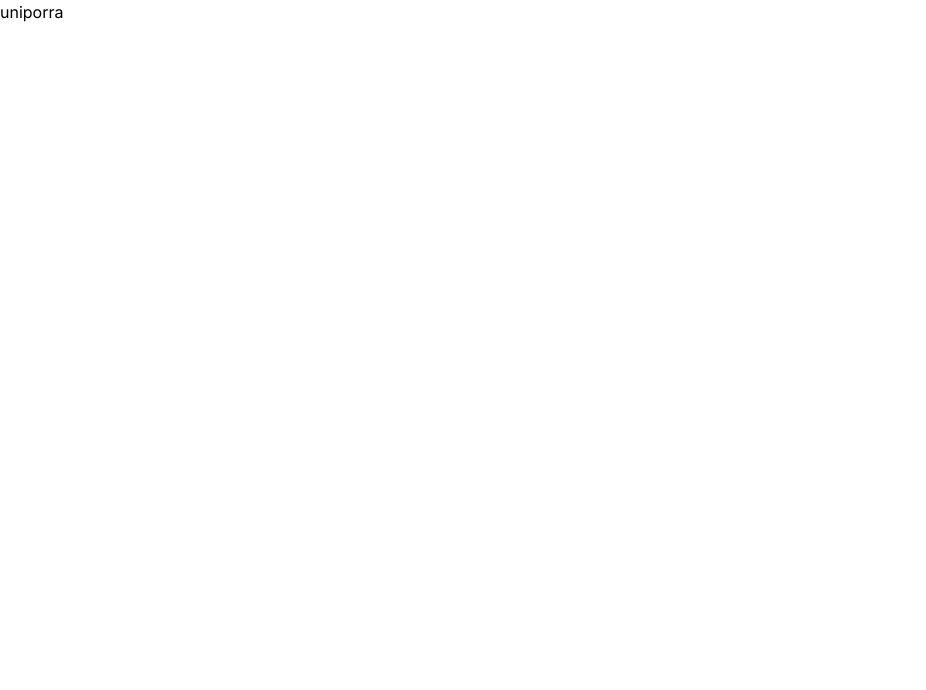
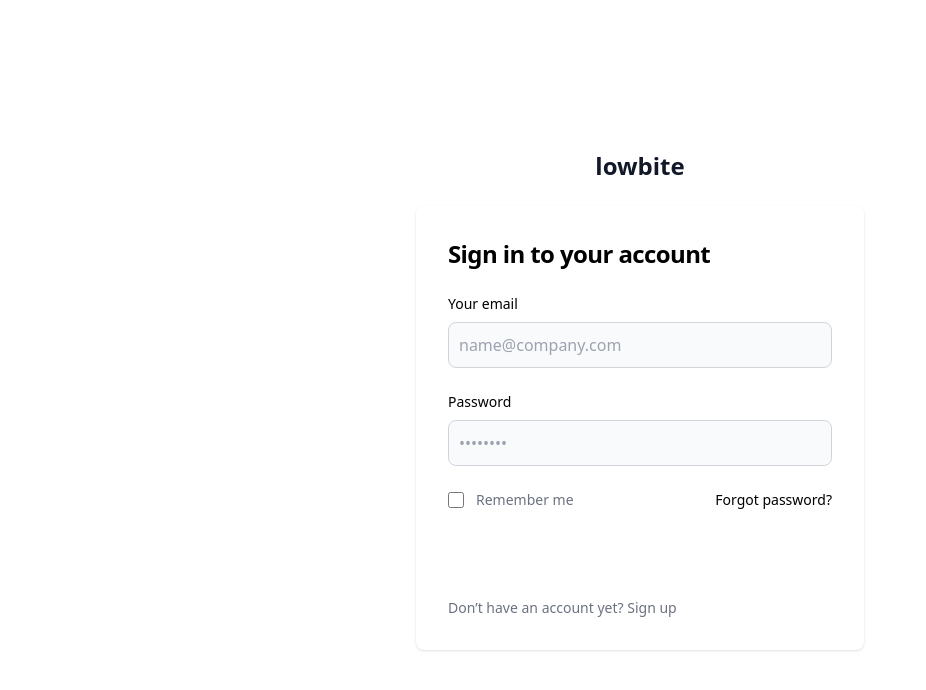
Before and after one commit to caarloshenriq/unisporti-front, a Next.js app: page / in a window 1280 px wide. Shown: the top 690 px of the page, without its empty margins (0-926 px from the left). Built offline with nearby package versions, Linux system fonts and the light colour scheme.

Commit message:
[TYPES] implementando tipagem inicial do projeto

```diff
--- a/src/app/layout.tsx
+++ b/src/app/layout.tsx
@@ -16,7 +16,7 @@
 }>) {
   return (
     <html lang="en">
-      <body className={inter.className}>{children}</body>
+      <body classNameName={inter.classNameName}>{children}</body>
     </html>
   );
 }
--- a/src/app/page.tsx
+++ b/src/app/page.tsx
@@ -1,5 +1,43 @@
 export default function Home() {
   return (
-    <div className="">uniporra</div>
+  <div className="flex flex-col items-center justify-center px-6 py-8 mx-auto md:h-screen lg:py-0">
+      <a href="#" className="flex items-center mb-6 text-2xl font-semibold text-gray-900 dark:text-white">
+          lowbite
+      </a>
+      <div className="w-full bg-white rounded-lg shadow dark:border md:mt-0 sm:max-w-md xl:p-0 ">
+          <div className="p-6 space-y-4 md:space-y-6 sm:p-8">
+              <h1 className="text-xl font-bold leading-tight tracking-tight text-black md:text-2xl">
+                  Sign in to your account
+              </h1>
+              <form className="space-y-4 md:space-y-6" action="#">
+                  <div>
+                      <label className="block mb-2 text-sm font-medium text-black">Your email</label>
+                      <input type="email" name="email" id="email" className="bg-gray-50 border border-gray-300 text-gray-900 rounded-lg focus:ring-primary-600 focus:border-primary-600 block w-full p-2.5 dark:bg-gray-700 dark:border-gray-600 dark:placeholder-gray-400 dark:text-white dark:focus:ring-blue-500 dark:focus:border-blue-500" placeholder="name@company.com" required="">
+                  </input>
+                  </div>
+                  <div>
+                      <label className="block mb-2 text-sm font-medium text-black">Password</label>
+                      <input type="password" name="password" id="password" placeholder="••••••••" className="bg-gray-50 border border-gray-300 text-gray-900 rounded-lg focus:ring-primary-600 focus:border-primary-600 block w-full p-2.5 dark:bg-gray-700 dark:border-gray-600 dark:placeholder-gray-400 dark:text-white dark:focus:ring-blue-500 dark:focus:border-blue-500" required></input>
+                  </div>
+                  <div className="flex items-center justify-between">
+                      <div className="flex items-start">
+                          <div className="flex items-center h-5">
+                            <input id="remember" aria-describedby="remember" type="checkbox" className="w-4 h-4 border border-gray-300 rounded bg-gray-50 focus:ring-3 focus:ring-primary-300 dark:bg-gray-700 dark:border-gray-600 dark:focus:ring-primary-600 dark:ring-offset-gray-800" required="">
+                            </input>
+                          </div>
+                          <div className="ml-3 text-sm">
+                            <label className="text-gray-500 dark:text-gray-300">Remember me</label>
+                          </div>
+                      </div>
+                      <a href="#" className="text-sm font-medium text-primary-600 hover:underline dark:text-primary-500">Forgot password?</a>
+                  </div>
+                  <button type="submit" className="w-full text-white bg-primary-600 hover:bg-primary-700 focus:ring-4 focus:outline-none focus:ring-primary-300 font-medium rounded-lg text-sm px-5 py-2.5 text-center dark:bg-primary-600 dark:hover:bg-primary-700 dark:focus:ring-primary-800">Sign in</button>
+                  <p className="text-sm font-light text-gray-500 dark:text-gray-400">
+                      Don’t have an account yet? <a href="#" className="font-medium text-primary-600 hover:underline dark:text-primary-500">Sign up</a>
+                  </p>
+              </form>
+          </div>
+      </div>
+  </div>
   );
 }
--- /dev/null
+++ b/src/types/Place.ts
@@ -0,0 +1,6 @@
+interface Place{
+    idPlace: number;
+    name: string;
+    maxCapacity: number;
+    active: boolean;
+}
--- /dev/null
+++ b/src/types/Presence.ts
@@ -0,0 +1,6 @@
+interface Presence{
+    training: Training;
+    user: User;
+    dateTimeTraining: Date;
+    present: boolean;
+}
--- /dev/null
+++ b/src/types/Role.ts
@@ -0,0 +1,5 @@
+interface Role{
+    id: number;
+    description: string;
+    active: boolean;
+}
--- /dev/null
+++ b/src/types/TrainingUser.ts
@@ -0,0 +1,4 @@
+interface TrainingUser{
+    training: Training;
+    user: User;
+}
```
Also changed, not shown: src/types/Modality.ts (added, +7 -0 lines), src/types/Service.ts (added, +9 -0 lines), src/types/Training.ts (added, +10 -0 lines), src/types/User.ts (added, +11 -0 lines).
